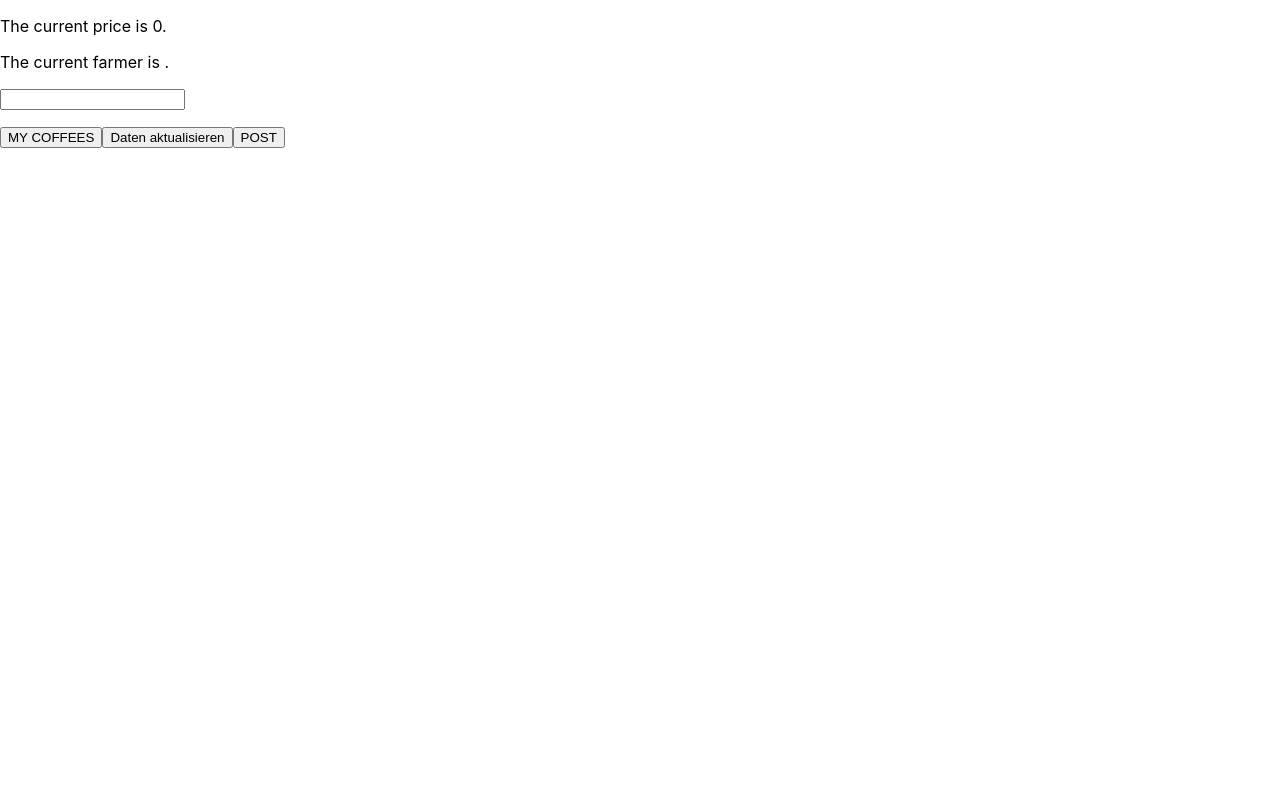
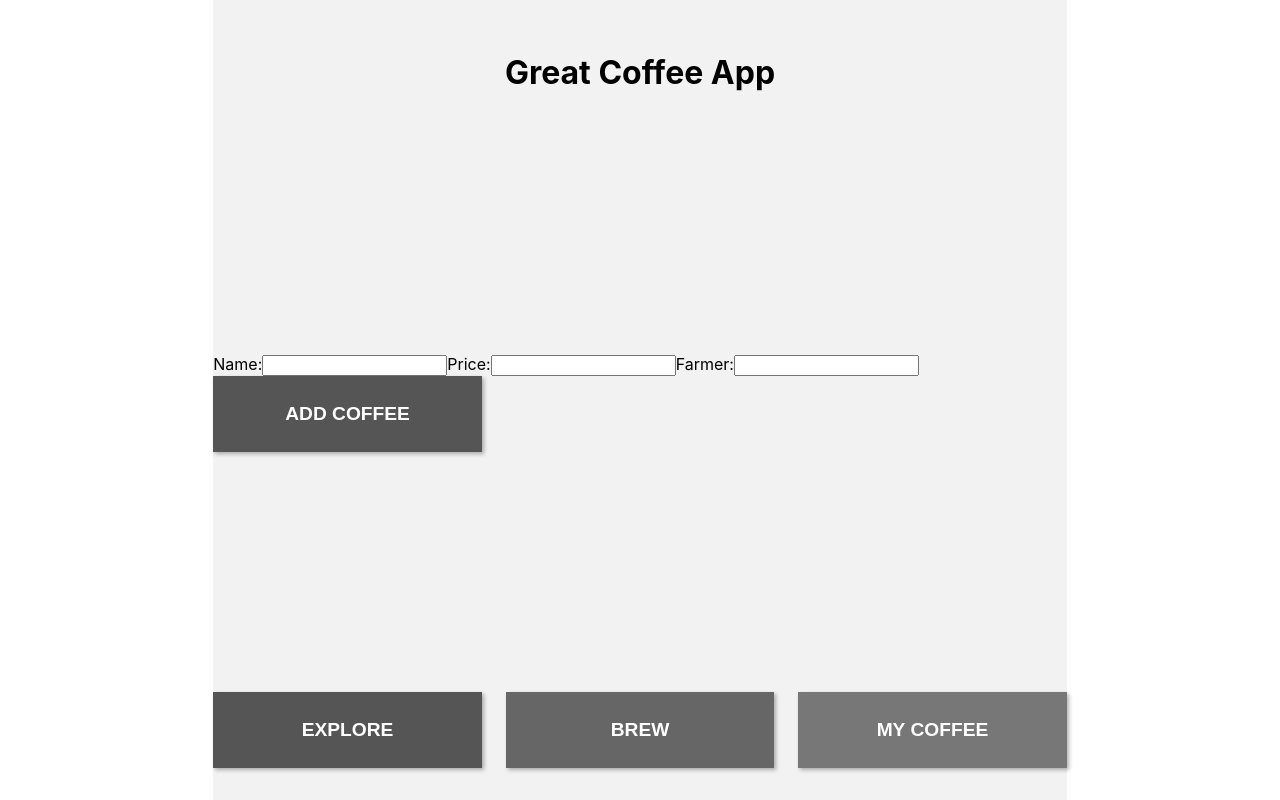
Before and after one commit to florianpfleiderer/coffee-app, a React (Create React App) app: page / in a window 1280 px wide. Built offline with nearby package versions, Linux system fonts and the light colour scheme.

Commit message:
added display layout like notability sctech

```diff
--- a/src/App.css
+++ b/src/App.css
@@ -1,38 +1,92 @@
 .App {
-  text-align: center;
+  background-color: #f2f2f2;
+  max-width: 66.67%;
+  margin: 0 auto;
+  display: flex;
+  flex-direction: column;
+  justify-content: space-between;
+  min-height: 100vh;
 }
 
-.App-logo {
-  height: 40vmin;
-  pointer-events: none;
+header {
+  text-align: center;
+  margin-top: 2rem;
 }
 
-@media (prefers-reduced-motion: no-preference) {
-  .App-logo {
-    animation: App-logo-spin infinite 20s linear;
-  }
+main {
+  /* Add styles to show contents of your backend */
 }
 
-.App-header {
-  background-color: #282c34;
-  min-height: 100vh;
+footer {
   display: flex;
-  flex-direction: column;
-  align-items: center;
-  justify-content: center;
-  font-size: calc(10px + 2vmin);
-  color: white;
+  justify-content: space-between;
+  margin-bottom: 2rem;
 }
 
-.App-link {
-  color: #61dafb;
+/* button section at the bottom */
+button {
+  background-color: #444;
+  color: white;
+  border: none;
+  padding: 1rem 2rem;
+  font-size: 1.2rem;
+  font-weight: bold;
+  text-transform: uppercase;
+  box-shadow: 2px 2px 4px rgba(0, 0, 0, 0.3);
 }
 
-@keyframes App-logo-spin {
-  from {
-    transform: rotate(0deg);
-  }
-  to {
-    transform: rotate(360deg);
-  }
+button:nth-of-type(1) {
+  background-color: #555;
 }
+
+button:nth-of-type(2) {
+  background-color: #666;
+}
+
+button:nth-of-type(3) {
+  background-color: #777;
+}
+
+button:hover {
+  cursor: pointer;
+  opacity: 0.8;
+}
+
+/* Custom styles for button sizes */
+button {
+  width: calc((100% / 3) - 1rem);
+  /* subtract 1rem for spacing */
+  height: 2cm;
+  margin-right: 1rem;
+}
+
+button:last-of-type {
+  margin-right: 0;
+}
+
+/* formats for displaying the products */
+table {
+  border-collapse: collapse;
+  width: 100%;
+  margin-bottom: 2rem;
+}
+
+th,
+td {
+  text-align: left;
+  padding: 1rem;
+  border: 1px solid #ccc;
+}
+
+th {
+  background-color: #eee;
+}
+
+tr:nth-child(even) {
+  background-color: #f2f2f2;
+}
+
+tr:hover {
+  background-color: #ddd;
+  cursor: pointer;
+}
--- a/src/App.js
+++ b/src/App.js
@@ -1,5 +1,4 @@
-import React, {useState} from 'react';
-// import logo from './logo.svg';
+import React, { useState } from 'react';
 import './App.css';
 
 
@@ -8,117 +7,144 @@ function MainPage() {
   const [currentPrice, setCurrentPrice] = useState(0);
   const [currentFarmer, setFarmer] = useState('');
   const [data, setData] = useState('');
-    // const [data1, setData1] = useState('');
 
-    function postPrice() {
-      fetch('/post_price', {
+  const coffees = [
+    { name: 'Coffee 1', price: 2.50, farmer: 'Farmer 1' },
+    { name: 'Coffee 2', price: 3.00, farmer: 'Farmer 2' },
+    { name: 'Coffee 3', price: 2.75, farmer: 'Farmer 3' },
+  ];
+
+  const [showTable, setShowTable] = useState(false);
+  const [coffeeName, setCoffeeName] = useState('');
+  const [coffeePrice, setCoffeePrice] = useState('');
+  const [coffeeFarmer, setCoffeeFarmer] = useState('');
+
+  const toggleTable = () => {
+    setShowTable(!showTable);
+  }
+
+  const handleSubmit = async (event) => {
+    event.preventDefault();
+    const newCoffee = { name: coffeeName, price: coffeePrice, farmer: coffeeFarmer };
+    const response = await fetch('/api/coffees', {
       method: 'POST',
-        mode: 'cors',
       headers: {
         'Content-Type': 'application/json'
       },
-        body: JSON.stringify({data})
-      })
-      .then(response => response.json())
-      .then(data => console.log(data))
-      .catch(error => console.error(error));
-    };
+      body: JSON.stringify(newCoffee)
+    });
+    if (response.ok) {
+      setCoffeeName('');
+      setCoffeePrice('');
+      setCoffeeFarmer('');
+      setShowTable(true);
+    } else {
+      // handle error
+    }
+  }
 
-    async function handleLeftButtonClick() {
-      const response = await fetch('/get_coffee');
-      const data = await response.json();
-      const newWindow = window.open('');
-      newWindow.document.write(`<pre>${JSON.stringify(data, null, 2)}</pre>`);
-      newWindow.document.write(`
-        <div>
-          <button onclick="window.close()">Go back to main page</button>
-        </div>
-      `);
+  // function postPrice() {
+  //   fetch('/post_price', {
+  //     method: 'POST',
+  //     mode: 'cors',
+  //     headers: {
+  //       'Content-Type': 'application/json'
+  //     },
+  //     body: JSON.stringify({ data })
+  //   })
+  //     .then(response => response.json())
+  //     .then(data => console.log(data))
+  //     .catch(error => console.error(error));
+  // };
 
-    };
+  // async function handleLeftButtonClick() {
+  //   const response = await fetch('/get_coffee');
+  //   const data = await response.json();
+  //   const newWindow = window.open('');
+  //   newWindow.document.write(`<pre>${JSON.stringify(data, null, 2)}</pre>`);
+  //   newWindow.document.write(`
+  //       <div>
+  //         <button onclick="window.close()">Go back to main page</button>
+  //       </div>
+  //     `);
 
-  // middle button displays price and farmer
-  function handleMiddleButtonClick() {
-    fetch('/get_coffee').then(res => res.json()).then(data => {
-      setCurrentPrice(data.coffee1.price);
-      setFarmer(data.coffee1.farmer);
-    });
-  };
+  // };
 
-  // write button is for writing data
-  function handleRightButtonClick() {
-    postPrice();
-  };
+  // // middle button displays price and farmer
+  // function handleMiddleButtonClick() {
+  //   fetch('/get_coffee').then(res => res.json()).then(data => {
+  //     setCurrentPrice(data.coffee1.price);
+  //     setFarmer(data.coffee1.farmer);
+  //   });
+  // };
+
+  // // write button is for writing data
+  // function handleRightButtonClick() {
+  //   postPrice();
+  // };
 
   return (
-    <div>
-      <p>The current price is {currentPrice}.</p>
-      <p>The current farmer is {currentFarmer}.</p>
-      <p><input value={data} onChange={e => setData(e.target.value)} /></p>
-
-      <button onClick={handleLeftButtonClick}>MY COFFEES</button>
-      <button onClick={handleMiddleButtonClick}>Daten aktualisieren</button>
-      <button onClick={handleRightButtonClick}>POST</button>
+    <div className="App">
+      <header>
+        <h1>Great Coffee App</h1>
+      </header>
+      <main>
+        {showTable && (
+          <table>
+            <thead>
+              <tr>
+                <th>Name</th>
+                <th>Price</th>
+                <th>Farmer</th>
+              </tr>
+            </thead>
+            <tbody>
+              {coffees.map((coffee, index) => (
+                <tr key={index}>
+                  <td>{coffee.name}</td>
+                  <td>{coffee.price}</td>
+                  <td>{coffee.farmer}</td>
+                </tr>
+              ))}
+            </tbody>
+          </table>
+        )}
+        <form onSubmit={handleSubmit}>
+          <label>
+            Name:
+            <input type="text" value={coffeeName} onChange={(event) => setCoffeeName(event.target.value)} />
+          </label>
+          <label>
+            Price:
+            <input type="text" value={coffeePrice} onChange={(event) => setCoffeePrice(event.target.value)} />
+          </label>
+          <label>
+            Farmer:
+            <input type="text" value={coffeeFarmer} onChange={(event) => setCoffeeFarmer(event.target.value)} />
+          </label>
+          <button type="submit">Add Coffee</button>
+        </form>
+      </main>
+      <footer>
+        <button>Explore</button>
+        <button>Brew</button>
+        <button onClick={toggleTable}>My Coffee</button>
+      </footer>
     </div>
+    // <div className="phone">
+    //   <div className="screen">
+    //     {/* Add your app's content here */}
+    //     <p>The current price is {currentPrice}.</p>
+    //     <p>The current farmer is {currentFarmer}.</p>
+    //     <p><input value={data} onChange={e => setData(e.target.value)} /></p>
+    //   </div>
+    //   <div className="buttons">
+    //     <button onClick={handleLeftButtonClick}>MY COFFEES</button>
+    //     <button onClick={handleMiddleButtonClick}>Daten aktualisieren</button>
+    //     <button onClick={handleRightButtonClick}>POST</button>
+    //   </div>
+    // </div>
   );
 }
 
 export default MainPage;
-
-/*
-function App() {
-  //get price
-  const [currentPrice, setCurrentPrice] = useState(0);
-  const [currentFarmer, setFarmer] = useState('');
-
-  useEffect(() => {
-    fetch('/get_coffee').then(res => res.json()).then(data => {
-      setCurrentPrice(data.price);
-      setFarmer(data.farmer);
-    });
-  }, []);
-
-  //adds the option to post something to the api with a button
-  const [data, setData] = useState('');
-
-  function sendData() {
-
-    fetch('/post_price', {
-      method: 'POST',
-      mode: 'cors',
-      headers: {
-        'Content-Type': 'application/json'
-      },
-      body: JSON.stringify({data})
-    })
-    .then(response => response.json())
-    .then(data => console.log(data))
-    .catch(error => console.error(error));
-  }
-
-  return (
-    <div className="App">
-      <header className="App-header">
-        <img src={logo} className="App-logo" alt="logo" />
-        <p>
-          Edit <code>src/App.js</code> and save to reload.
-        </p>
-        <a
-          className="App-link"
-          href="https://reactjs.org"
-          target="_blank"
-          rel="noopener noreferrer"
-        >
-          Learn React
-        </a>
-        <p>The current price is {currentPrice}.</p>
-        <p>The current farmer is {currentFarmer}.</p>
-        <input value={data} onChange={e => setData(e.target.value)} />
-        <button onClick={sendData}>Send Data</button>
-      </header>
-    </div>
-  );
-}
-
-export default App;
-*/
```
Also changed, not shown: 1 other file (tests, documents, lock files or other folders). Lines whose indentation alone changed are shown as unchanged.
